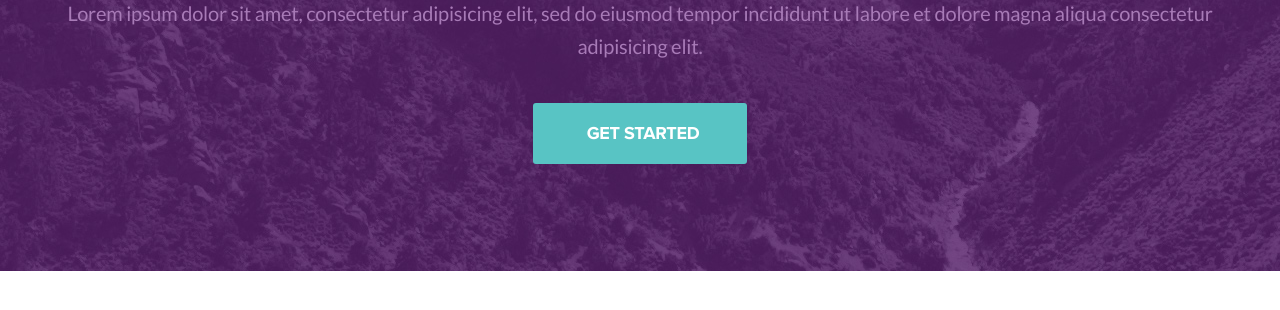
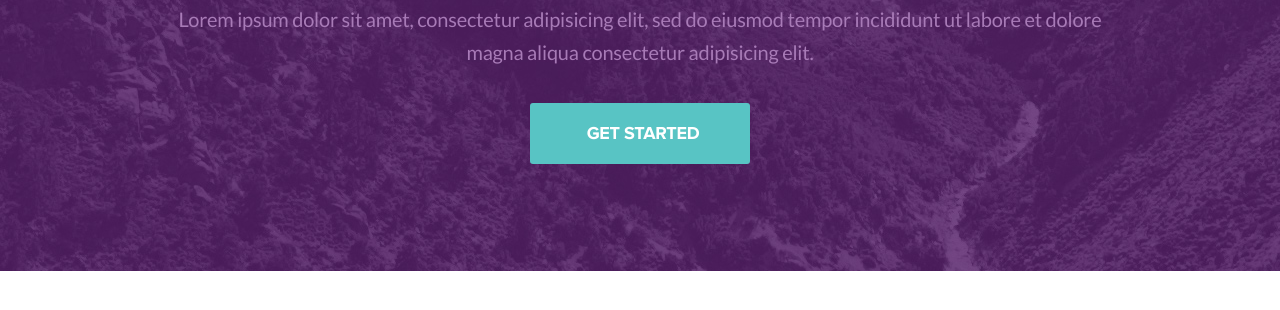
Before and after one commit to liubich/TheRange, a website: page index.html in a window 1280 px wide. Shown: the part 186-496 px from the top of the page. Drawn offline with nearby package versions, Linux system fonts and the light colour scheme.

Commit message:
Pixel perfect fix

```diff
--- a/css/main.css
+++ b/css/main.css
@@ -45,6 +45,7 @@ h1 {
 
 .inner {
   margin: 0 auto;
+  padding: 0 108px;
 }
 
 .text {
@@ -53,12 +54,13 @@ h1 {
   color: rgb(168, 123, 183);
   text-align: center;
   line-height: 1.65;
+  margin-top: 6px;
   letter-spacing: -0.2px;
 }
 
 .button_container {
   display: flex;
-  padding-top: 40px;
+  padding-top: 34px;
   justify-content: center;
 }
 
@@ -71,7 +73,7 @@ h1 {
   font-weight: bold;
   letter-spacing: -0.3px;
   color: rgb(255, 255, 255);
-  padding: 20px 48px 19px 54px;
+  padding: 20px 51px 19px 57px;
   background: #58c4c4;
   border: 0;
   border-radius: 3px;
```
